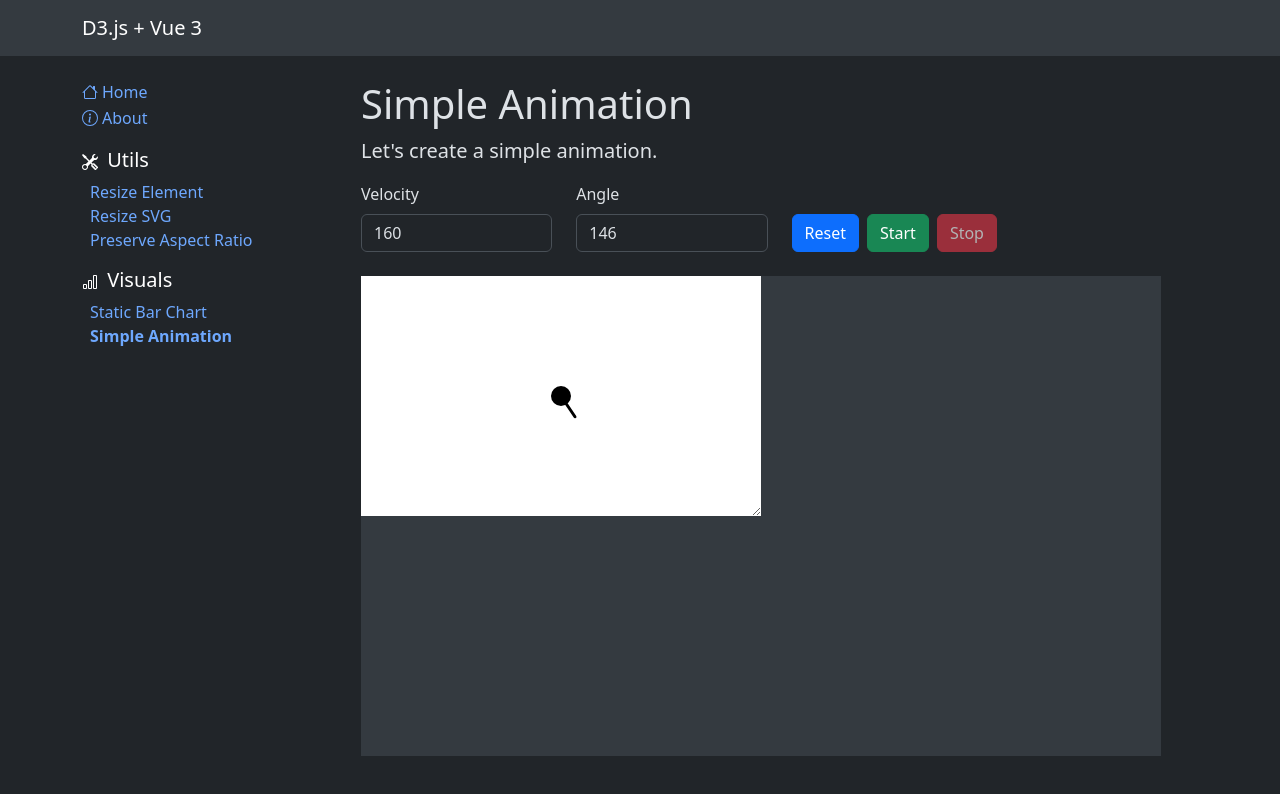
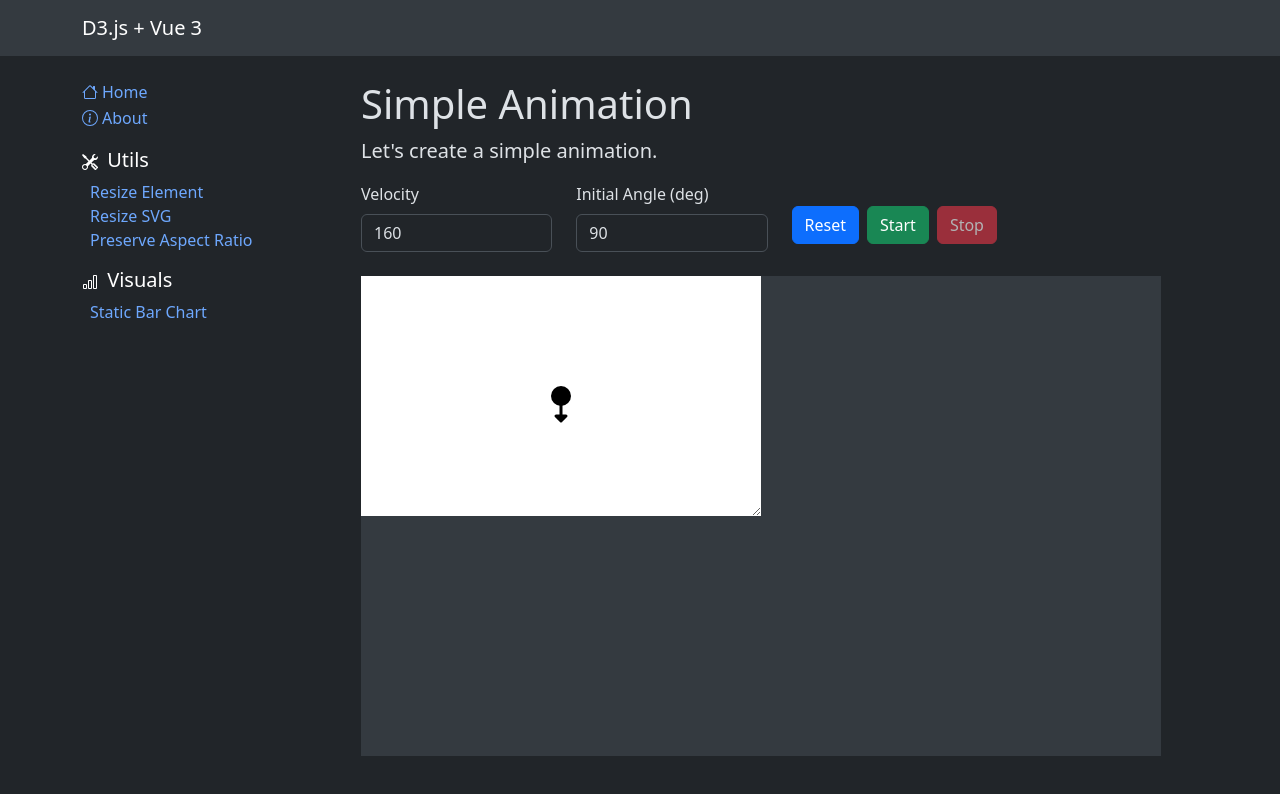
Before and after one commit to jarrettmeyer/d3js-vue3-examples, a Nuxt app: page /visuals/simple-animation in a window 1280 px wide. Shown: the top 794 px of the page. Built offline with nearby package versions, Linux system fonts and the light colour scheme.

Commit message:
trying to fix arrow in simple animation

```diff
--- a/components/AppMenu.vue
+++ b/components/AppMenu.vue
@@ -33,9 +33,9 @@
     <li>
       <NuxtLink to="/visuals/static-bar-chart">Static Bar Chart</NuxtLink>
     </li>
-    <li>
+    <!-- <li>
       <NuxtLink to="/visuals/simple-animation">Simple Animation</NuxtLink>
-    </li>
+    </li> -->
   </ul>
 </template>
 
--- /dev/null
+++ b/pages/utils/deg-2-rad/index.ts
@@ -0,0 +1,4 @@
+export function deg2Rad(deg: number): number {
+  deg = deg % 360;
+  return (deg * Math.PI) / 180;
+}
--- /dev/null
+++ b/pages/utils/index.ts
@@ -0,0 +1,2 @@
+export * from "./deg-2-rad";
+export * from "./rad-2-deg";
--- a/pages/utils/preserve-aspect-ratio/index.vue
+++ /dev/null
@@ -1,103 +0,0 @@
-<script lang="ts" setup>
-useHead({ title: "Preserve Aspect Ratio | D3.js + Vue 3" });
-const alignOptions = ["Min", "Mid", "Max"];
-const xAlign = ref("Mid");
-const yAlign = ref("Mid");
-const meetOrSlice = ref("meet");
-
-const innerRef = ref<HTMLDivElement | null>(null);
-const { height, width } = useResizeObserver(innerRef);
-
-const preserveAspectRatio = computed(() => {
-  return `x${xAlign.value}Y${yAlign.value} ${meetOrSlice.value}`;
-});
-</script>
-
-<template>
-  <h1>Preserve Aspect Ratio</h1>
-
-  <p class="lead">
-    The <code>preserveAspectRatio</code> attribute is used to specify how an SVG
-    should scale to fit a container. It is a string that combines position and
-    scaling.
-  </p>
-
-  <p>
-    The X and Y attributes indicate position. The allowed values are
-    <code>min</code>, <code>mid</code>, and <code>max</code>. The merge
-    attribute can be either <code>meet</code> or <code>slice</code>.
-  </p>
-
-  <p>In the demo below, the viewbox is 200x200.</p>
-
-  <div class="row mb-3">
-    <div class="col-3">
-      <label class="form-label">X</label>
-      <select class="form-control" v-model="xAlign">
-        <option v-for="option in alignOptions" :key="option" :value="option">
-          {{ option }}
-        </option>
-      </select>
-    </div>
-    <div class="col-3">
-      <label class="form-label">Y</label>
-      <select class="form-control" v-model="yAlign">
-        <option v-for="option in alignOptions" :key="option" :value="option">
-          {{ option }}
-        </option>
-      </select>
-    </div>
-    <div class="col-3">
-      <label class="form-label">Merge</label>
-      <select class="form-control" v-model="meetOrSlice">
-        <option value="meet">meet</option>
-        <option value="slice">slice</option>
-      </select>
-    </div>
-  </div>
-
-  <div class="row mb-3">
-    <p class="mb-0"><strong>width:</strong> {{ width }}</p>
-    <p class="mb-0"><strong>height:</strong> {{ height }}</p>
-  </div>
-
-  <div class="wrapper bg-body-secondary">
-    <div class="resize bg-white" ref="innerRef">
-      <svg viewBox="0 0 200 200" :preserveAspectRatio="preserveAspectRatio">
-        <g transform="translate(100,100)">
-          <circle cx="0" cy="0" r="90" fill="#ffee44" />
-          <circle cx="-40" cy="-30" r="5" fill="#000000" />
-          <circle cx="40" cy="-30" r="5" fill="#000000" />
-          <path
-            d="M-50,20 C-30,50,30,50,50,20"
-            stroke="#000000"
-            stroke-width="10"
-            stroke-linecap="round"
-            fill="none"
-          />
-        </g>
-      </svg>
-    </div>
-  </div>
-</template>
-
-<style lang="scss" scoped>
-svg {
-  width: 100%;
-  height: 100%;
-}
-
-.resize {
-  width: 20rem;
-  height: 12rem;
-  min-width: 3rem;
-  min-height: 3rem;
-  max-width: 50rem;
-  max-height: 30rem;
-}
-
-.wrapper {
-  width: 50rem;
-  height: 30rem;
-}
-</style>
--- /dev/null
+++ b/pages/utils/rad-2-deg/index.ts
@@ -0,0 +1,3 @@
+export function rad2Deg(rad: number): number {
+  return (rad * 180) / Math.PI;
+}
--- a/pages/utils/resize-element/index.vue
+++ /dev/null
@@ -1,47 +0,0 @@
-<script lang="ts" setup>
-useHead({ title: "Resize Element | D3.js + Vue 3" });
-const innerRef = ref<HTMLDivElement | null>(null);
-const { height, width } = useResizeObserver(innerRef);
-</script>
-
-<template>
-  <h1>Resize Element</h1>
-  <p class="lead">
-    This example uses the <code>ResizeObserver</code> API to react to changes in
-    an element's size.
-  </p>
-
-  <p>
-    In normal usage, a visual will not be resized with CSS
-    <code>resize: both</code>. Instead, the visual will be reactive to the
-    browser.
-  </p>
-
-  <div class="wrapper bg-body-secondary p-3">
-    <div class="resize bg-body-tertiary p-3" ref="innerRef">
-      <p><strong>Width:</strong> {{ width }}</p>
-      <p><strong>Height:</strong> {{ height }}</p>
-    </div>
-  </div>
-</template>
-
-<style lang="scss" scoped>
-.resize {
-  width: 20rem;
-  height: 12rem;
-  min-width: 5rem;
-  min-height: 3rem;
-  max-width: 48rem;
-  max-height: 28rem;
-}
-
-.wrapper {
-  width: 50rem;
-  height: 30rem;
-
-  p {
-    margin-bottom: 0;
-    white-space: nowrap;
-  }
-}
-</style>
--- a/pages/utils/resize-svg/index.vue
+++ /dev/null
@@ -1,53 +0,0 @@
-<script lang="ts" setup>
-useHead({ title: "Resize SVG | D3.js + Vue 3" });
-const innerRef = ref<HTMLDivElement | null>(null);
-const { height, width } = useResizeObserver(innerRef);
-</script>
-
-<template>
-  <h1>Resize SVG</h1>
-
-  <p class="lead">
-    Resizing an SVG is functionally the same as
-    <NuxtLink to="/utils/resize-element">resizing any other element</NuxtLink>.
-    Stylistically, the width and height are both set to 100%.
-  </p>
-
-  <div class="wrapper bg-body-secondary">
-    <div class="resize bg-white" ref="innerRef">
-      <svg :width="width" :height="height">
-        <g transform="translate(16, 16)" font-size="16">
-          <text y="16">
-            <tspan>width:</tspan>
-            {{ width }}
-          </text>
-          <text :y="40">
-            <tspan>height:</tspan>
-            {{ height }}
-          </text>
-        </g>
-      </svg>
-    </div>
-  </div>
-</template>
-
-<style lang="scss" scoped>
-svg {
-  width: 100%;
-  height: 100%;
-}
-
-.resize {
-  width: 20rem;
-  height: 12rem;
-  min-width: 5rem;
-  min-height: 3rem;
-  max-width: 50rem;
-  max-height: 30rem;
-}
-
-.wrapper {
-  width: 50rem;
-  height: 30rem;
-}
-</style>
--- a/pages/visuals/simple-animation/index.vue
+++ b/pages/visuals/simple-animation/index.vue
@@ -1,25 +1,48 @@
 <script lang="ts" setup>
+import { deg2Rad, rad2Deg } from "../../utils";
+
 const resizeRef = ref<HTMLElement | null>(null);
 const { width, height } = useResizeObserver(resizeRef);
 const cx = ref(25 * 8);
 const cy = ref(15 * 8);
 const r = ref(10);
 const velocity = ref(Math.floor(100 + 100 * Math.random()));
-const angleDegrees = ref(Math.floor(360 * Math.random()));
+const angleDegrees = ref(90); // ref(Math.floor(360 * Math.random()));
 const isAnimating = ref(false);
+const isMoved = ref(false);
 const lastTick = ref<number | null>(null);
 const vxMod = ref(1);
 const vyMod = ref(1);
 
 const angleRadians = computed(() => {
-  const degrees = angleDegrees.value - 90;
-  return (degrees * Math.PI) / 180;
+  return deg2Rad(angleDegrees.value);
 });
 
 const arrowPathD = computed(() => {
-  const dx = 2.5 * r.value * Math.cos(angleRadians.value) * vxMod.value;
-  const dy = 2.5 * r.value * Math.sin(angleRadians.value) * vyMod.value;
-  return [`M${cx.value},${cy.value}`, `l${dx},${dy}`].join(" ");
+  return [
+    `M0,0`,
+    `h${2.5 * r.value}`,
+    `l${-0.5 * r.value},${0.5 * r.value}`,
+    `v${-r.value}`,
+    `l${0.5 * r.value},${0.5 * r.value}`,
+    `z`,
+  ].join(" ");
+});
+
+const arrowTransform = computed(() => {
+  const rx = vxMod.value * Math.cos(angleRadians.value);
+  const ry = vyMod.value * Math.sin(angleRadians.value);
+
+  // let rotate =  angleDegrees.value;
+  // if (vxMod.value < 0) {
+  //   rotate += 180;
+  // }
+  // if (vyMod.value < 0) {
+  //   rotate += 180;
+  // }
+  return `translate(${cx.value},${cy.value}) rotate(${rad2Deg(
+    Math.atan(ry / rx)
+  )})`;
 });
 
 const vx = computed(
@@ -39,9 +62,10 @@ const maxX = computed(() => width.value - r.value);
 const maxY = computed(() => height.value - r.value);
 
 const onReset = () => {
+  isAnimating.value = false;
+  isMoved.value = false;
   cx.value = width.value / 2;
   cy.value = height.value / 2;
-  isAnimating.value = false;
   vxMod.value = 1;
   vyMod.value = 1;
 };
@@ -49,6 +73,7 @@ const onReset = () => {
 const onStart = () => {
   angleDegrees.value = angleDegrees.value % 360;
   isAnimating.value = true;
+  isMoved.value = true;
 
   const animate = (t: number) => {
     if (isAnimating.value) {
@@ -90,6 +115,12 @@ const onStop = () => {
   isAnimating.value = false;
   lastTick.value = null;
 };
+
+watch([height, width], () => {
+  if (!isMoved.value) {
+    onReset();
+  }
+});
 </script>
 
 <template>
@@ -112,7 +143,7 @@ const onStop = () => {
         />
       </div>
       <div class="col-3">
-        <label for="input-angle" class="form-label">Angle</label>
+        <label for="input-angle" class="form-label">Initial Angle (deg)</label>
         <input
           id="input-angle"
           class="form-control"
@@ -121,11 +152,12 @@ const onStop = () => {
           min="0"
           max="359"
           step="1"
-          :disabled="isAnimating"
         />
       </div>
       <div class="col-6">
-        <label class="form-label">&nbsp;</label>
+        <label class="form-label">
+          <!-- -->
+        </label>
         <div>
           <button
             class="btn btn-primary me-2"
@@ -159,6 +191,7 @@ const onStop = () => {
         <circle class="ball" :cx="cx" :cy="cy" :r="r" />
         <path
           class="arrow"
+          :transform="arrowTransform"
           :d="arrowPathD"
           stroke="black"
           fill="none"
@@ -176,7 +209,7 @@ const onStop = () => {
   width: 25rem;
   height: 15rem;
   min-width: 5rem;
-  min-height: 3rem;
+  min-height: 5rem;
   max-width: 50rem;
   max-height: 30rem;
 }
```
